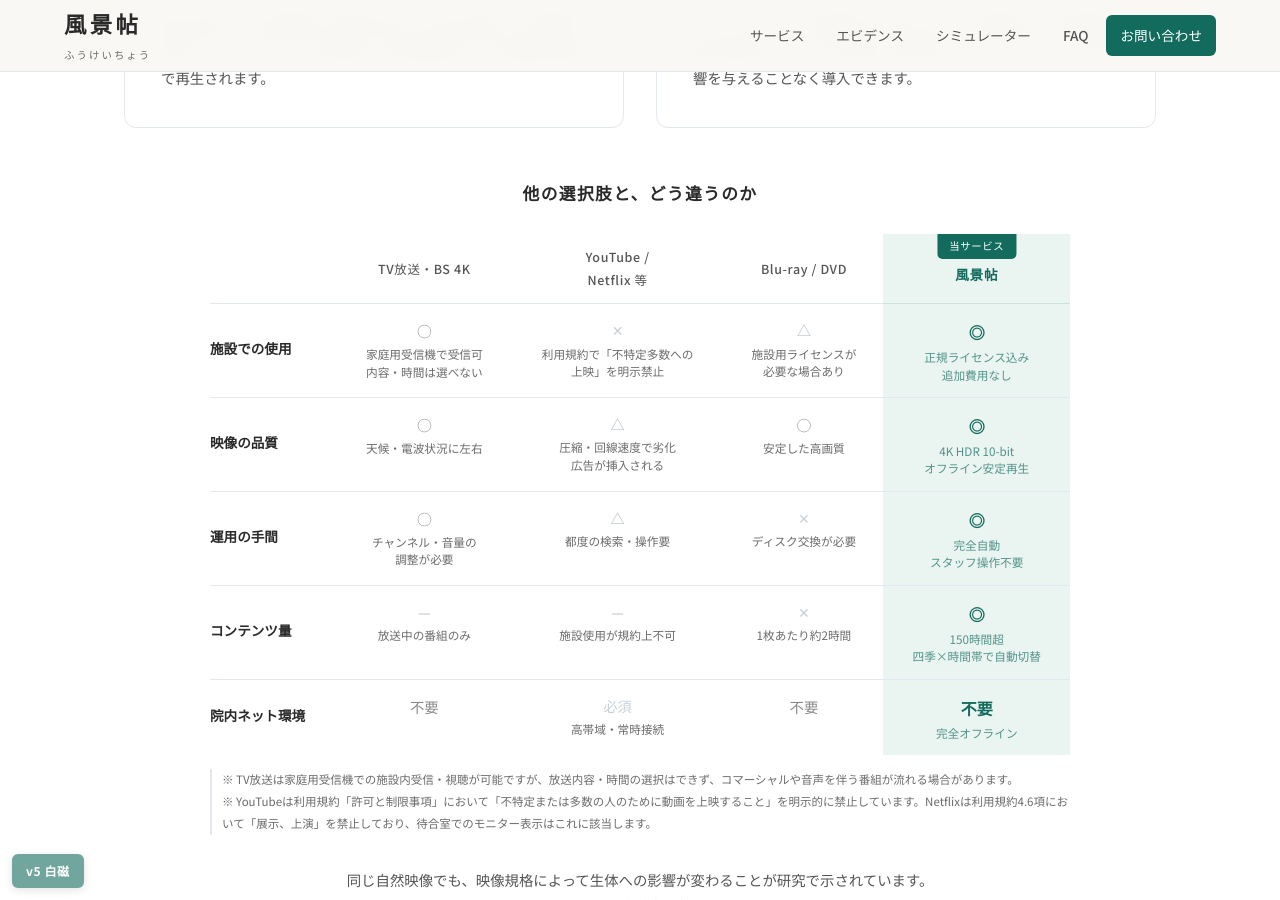
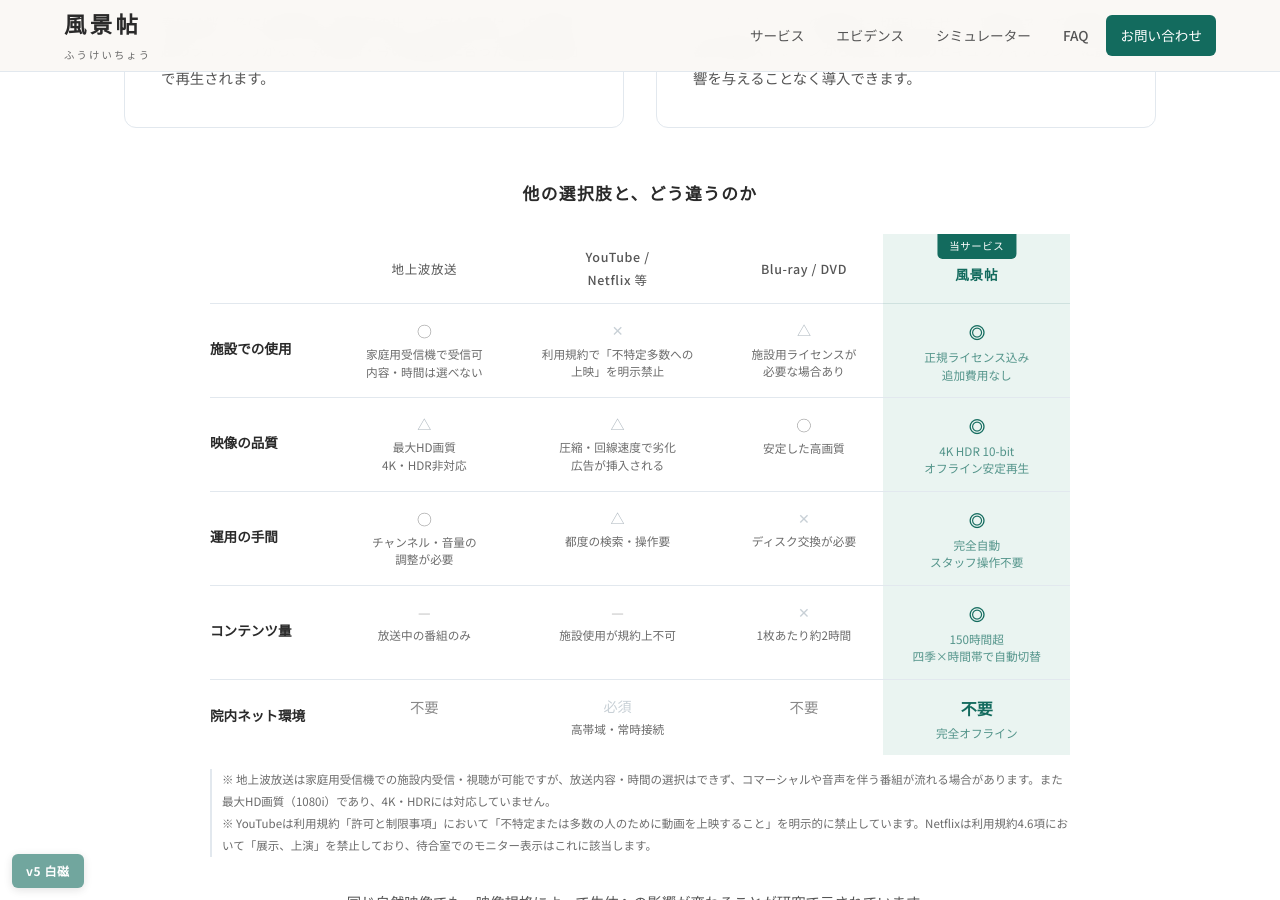
Before and after one commit to dr836gnypeq-ctrl/fukeichou-site, a Jekyll site: the page built from index.html, in a window 1280 px wide and 900 px high, scrolled down 2338 px. Built offline with Jekyll 4.4.1, drawn with Linux system fonts in a browser that asks for light colours.

Commit message:
fix TV broadcast label and quality description

```diff
--- a/index.html
+++ b/index.html
@@ -99,7 +99,7 @@ description: クリニック・介護施設向け 4K実写風景映像のサブ
       <thead>
         <tr>
           <th class="comp-th-label"></th>
-          <th class="comp-th">TV放送・BS 4K</th>
+          <th class="comp-th">地上波放送</th>
           <th class="comp-th">YouTube /<br>Netflix 等</th>
           <th class="comp-th">Blu-ray / DVD</th>
           <th class="comp-th comp-th-ours">
@@ -118,7 +118,7 @@ description: クリニック・介護施設向け 4K実写風景映像のサブ
         </tr>
         <tr>
           <td class="comp-td-label">映像の品質</td>
-          <td class="comp-td"><span class="comp-ok">◯</span><span class="comp-sub">天候・電波状況に左右</span></td>
+          <td class="comp-td"><span class="comp-bad">△</span><span class="comp-sub">最大HD画質<br>4K・HDR非対応</span></td>
           <td class="comp-td"><span class="comp-bad">△</span><span class="comp-sub">圧縮・回線速度で劣化<br>広告が挿入される</span></td>
           <td class="comp-td"><span class="comp-ok">◯</span><span class="comp-sub">安定した高画質</span></td>
           <td class="comp-td comp-td-ours"><span class="comp-good">◎</span><span class="comp-sub">4K HDR 10-bit<br>オフライン安定再生</span></td>
@@ -147,7 +147,7 @@ description: クリニック・介護施設向け 4K実写風景映像のサブ
       </tbody>
     </table>
   </div>
-  <p class="comp-footnote">※ TV放送は家庭用受信機での施設内受信・視聴が可能ですが、放送内容・時間の選択はできず、コマーシャルや音声を伴う番組が流れる場合があります。<br>※ YouTubeは利用規約「許可と制限事項」において「不特定または多数の人のために動画を上映すること」を明示的に禁止しています。Netflixは利用規約4.6項において「展示、上演」を禁止しており、待合室でのモニター表示はこれに該当します。</p>
+  <p class="comp-footnote">※ 地上波放送は家庭用受信機での施設内受信・視聴が可能ですが、放送内容・時間の選択はできず、コマーシャルや音声を伴う番組が流れる場合があります。また最大HD画質（1080i）であり、4K・HDRには対応していません。<br>※ YouTubeは利用規約「許可と制限事項」において「不特定または多数の人のために動画を上映すること」を明示的に禁止しています。Netflixは利用規約4.6項において「展示、上演」を禁止しており、待合室でのモニター表示はこれに該当します。</p>
 </div>
 
 <p class="reveal" style="text-align:center;margin-top:32px;font-size:.9rem;color:var(--ink-light)">同じ自然映像でも、映像規格によって生体への影響が変わることが研究で示されています。<br><a href="{{ '/quality' | relative_url }}" style="color:var(--moss)">なぜ映像の品質が体験を変えるのか →</a></p>
```
